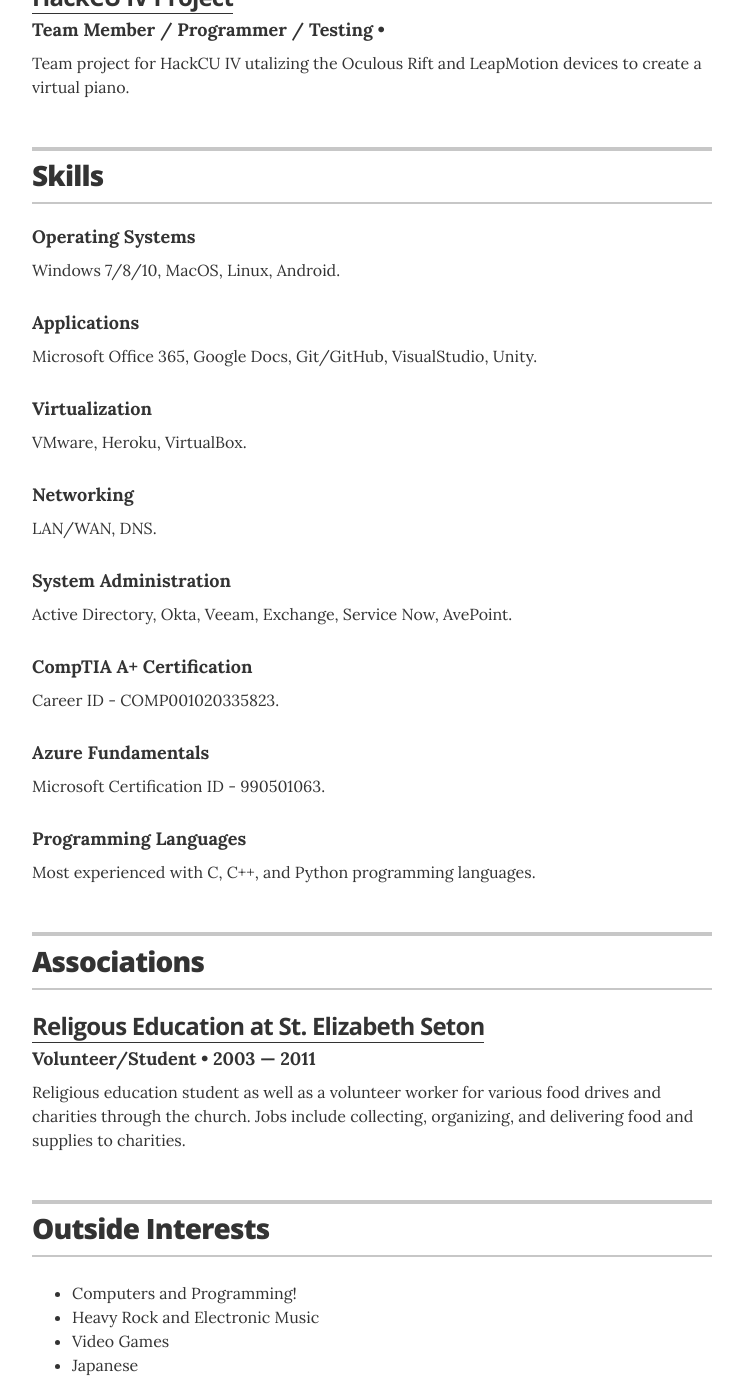
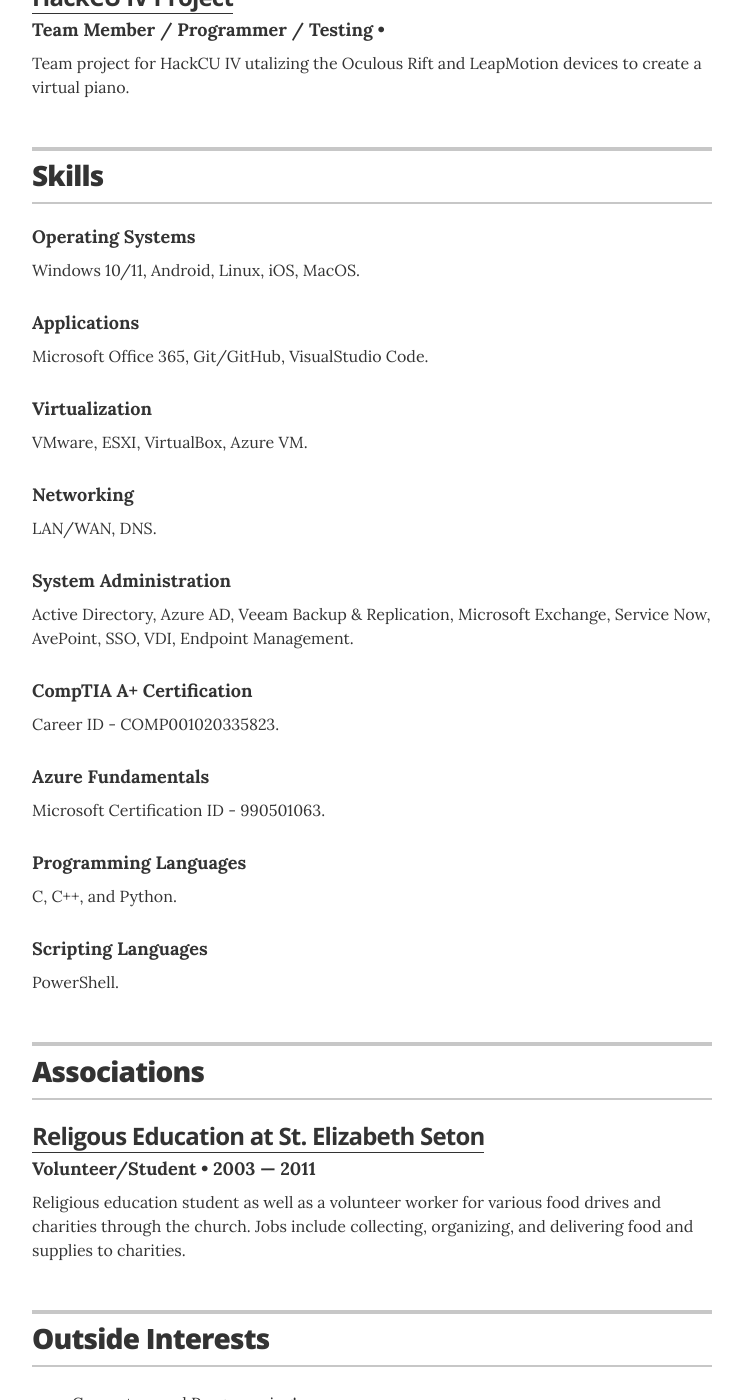
Before and after one commit to dara1429/dara1429.github.io, a Jekyll site: the page built from index.html, in a window 1280 px wide and 1400 px high, scrolled down 2153 px. Shown: the whole window, without its empty margins (268-1011 px from the left). Built offline with Jekyll 4.4.1, drawn with Linux system fonts in a browser that asks for light colours.

Commit message:
Update skills.yml

```diff
--- a/_data/skills.yml
+++ b/_data/skills.yml
@@ -1,19 +1,19 @@
 #Skills
 # Tech Skills
 - skill: Operating Systems
-  description: Windows 7/8/10, MacOS, Linux, Android.
+  description: Windows 10/11, Android, Linux, iOS, MacOS.
 
 - skill: Applications
-  description: Microsoft Office 365, Google Docs, Git/GitHub,  VisualStudio, Unity.
+  description: Microsoft Office 365, Git/GitHub, VisualStudio Code.
 
 - skill: Virtualization
-  description: VMware, Heroku, VirtualBox.
+  description: VMware, ESXI, VirtualBox, Azure VM.
 
 - skill: Networking
   description: LAN/WAN, DNS.
 
 - skill: System Administration
-  description: Active Directory, Okta, Veeam, Exchange, Service Now, AvePoint.
+  description: Active Directory, Azure AD, Veeam Backup & Replication, Microsoft Exchange, Service Now, AvePoint, SSO, VDI, Endpoint Management.
 
 # Certs
 - skill: CompTIA A+ Certification
@@ -23,4 +23,6 @@
 
 # Languages
 - skill: Programming Languages
-  description: Most experienced with C, C++, and Python programming languages.
+  description: C, C++, and Python.
+- skill: Scripting Languages
+  description: PowerShell.
```
